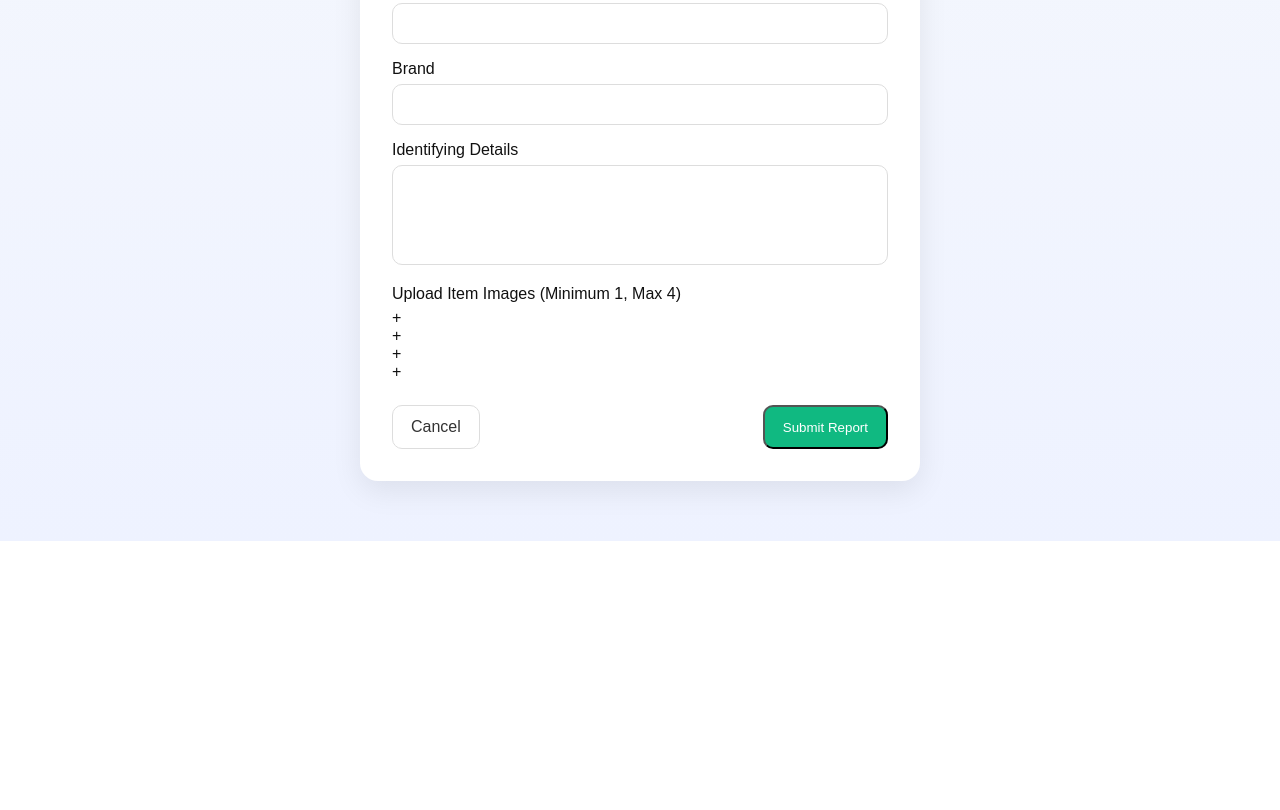
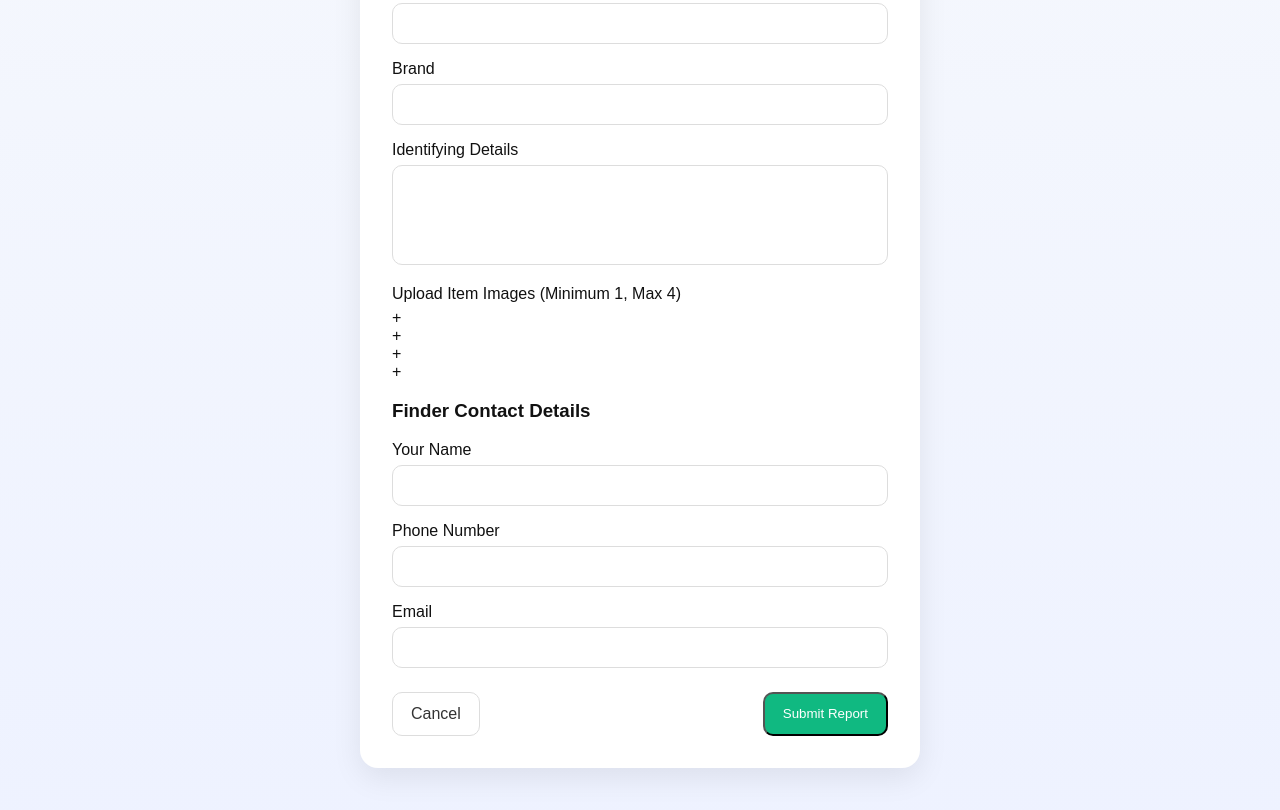
Before and after one commit to Vidhya1101/campustracer, a plain HTML site: page docs/found.html in a window 1280 px wide. Shown: the part 607-1417 px from the top of the page. Before the commit the page ends 1148 px from the top, so only its background shows below. Drawn offline with Linux system fonts and the light colour scheme; no server answers.

```diff
--- a/docs/found.html
+++ b/docs/found.html
@@ -42,6 +42,7 @@
 
     <label>Identifying Details</label>
     <textarea required></textarea>
+
     <label>Upload Item Images (Minimum 1, Max 4)</label>
 
     <input
@@ -59,6 +60,17 @@
       <div class="image-box" data-index="3">+</div>
     </div>
 
+    <h3>Finder Contact Details</h3>
+
+    <label>Your Name</label>
+    <input type="text" required>
+
+    <label>Phone Number</label>
+    <input type="text" required>
+
+    <label>Email</label>
+    <input type="email" required>
+
     <div class="actions">
       <a href="index.html" class="btn outline">Cancel</a>
       <button class="btn green" type="submit">Submit Report</button>
```
Lines whose indentation alone changed are shown as unchanged.
